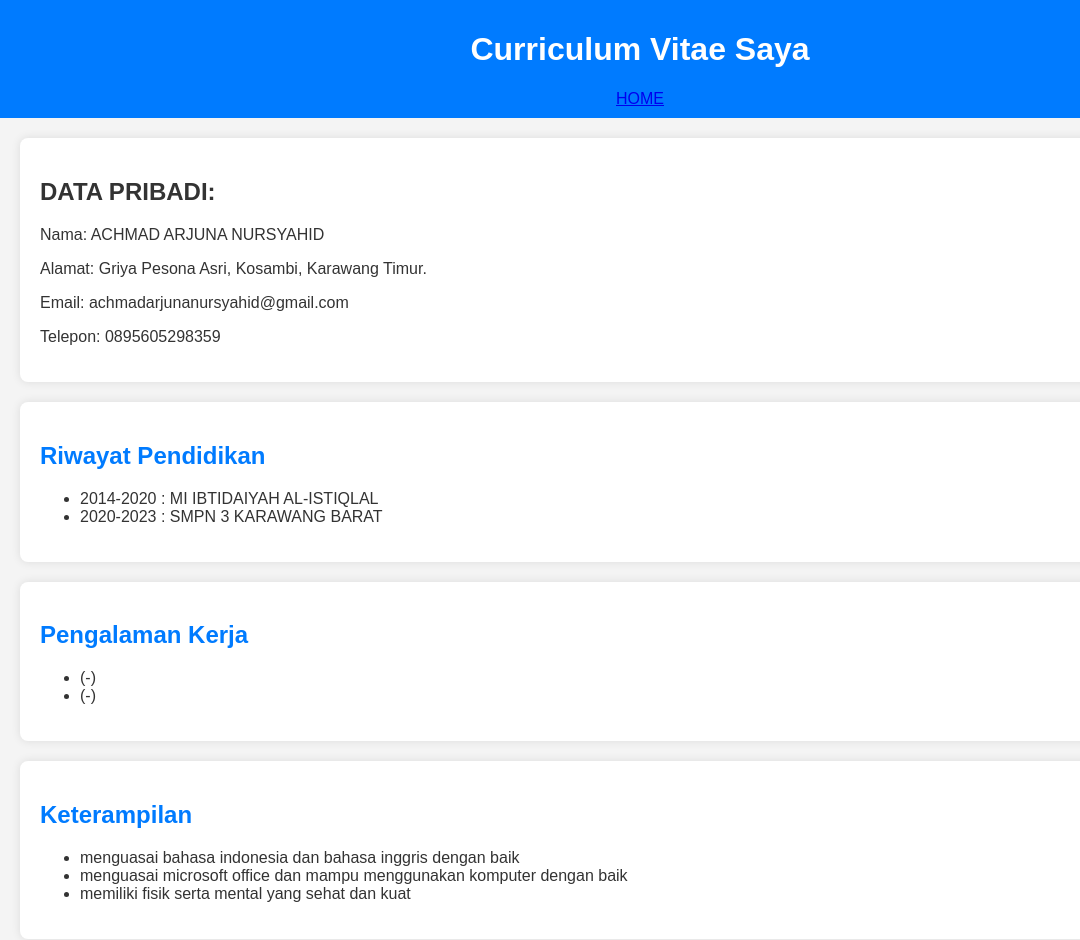
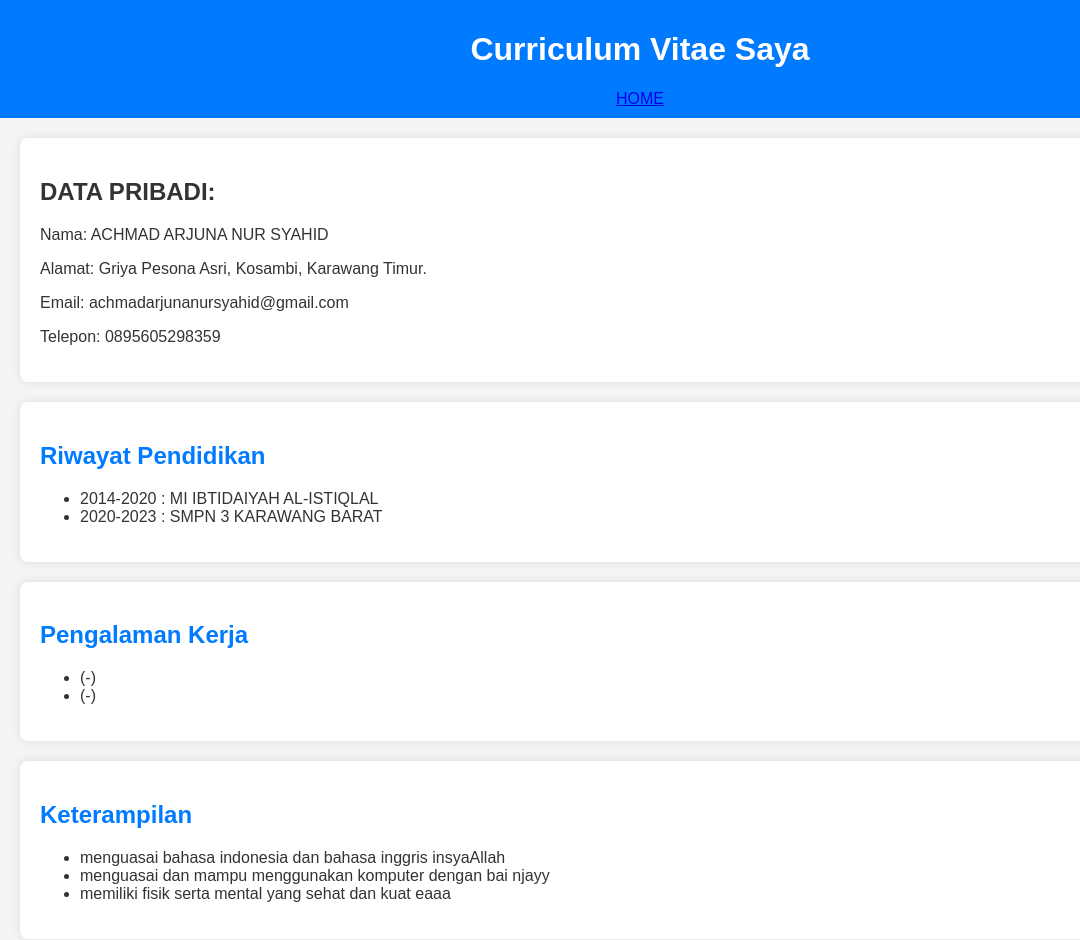
Before and after one commit to arjun-ex/cv, a plain HTML site: page index.html in a window 1280 px wide. Shown: the full height of the page, 0-1080 px from the left. Drawn offline with Linux system fonts and the light colour scheme; grey boxes are pictures that could not be loaded.

Commit message:
index.html

```diff
--- a/index.html
+++ b/index.html
@@ -46,7 +46,7 @@
 <section>
     <img src="D:\juna's\PICTS OF ME\WhatsApp Image 2024-10-14 at 14.37.02_dbcd754d.jpg" align="right" width="155" height="155">
     <h1><b>DATA PRIBADI:</b></h1>
-    <p>Nama: ACHMAD ARJUNA NURSYAHID</p>
+    <p>Nama: ACHMAD ARJUNA NUR SYAHID</p>
     <p>Alamat: Griya Pesona Asri, Kosambi, Karawang Timur.</p>
     <p>Email: achmadarjunanursyahid@gmail.com</p>
     <p>Telepon: 0895605298359</p>
@@ -71,9 +71,9 @@
 <section>
     <h2>Keterampilan</h2>
     <ul>
-        <li>menguasai bahasa indonesia dan bahasa inggris dengan baik</li>
-        <li>menguasai microsoft office dan mampu menggunakan komputer dengan baik</li>
-        <li>memiliki fisik serta mental yang sehat dan kuat</li>
+        <li>menguasai bahasa indonesia dan bahasa inggris insyaAllah</li>
+        <li>menguasai dan mampu menggunakan komputer dengan bai njayy</li>
+        <li>memiliki fisik serta mental yang sehat dan kuat eaaa</li>
     </ul>
 </section>
 
```
